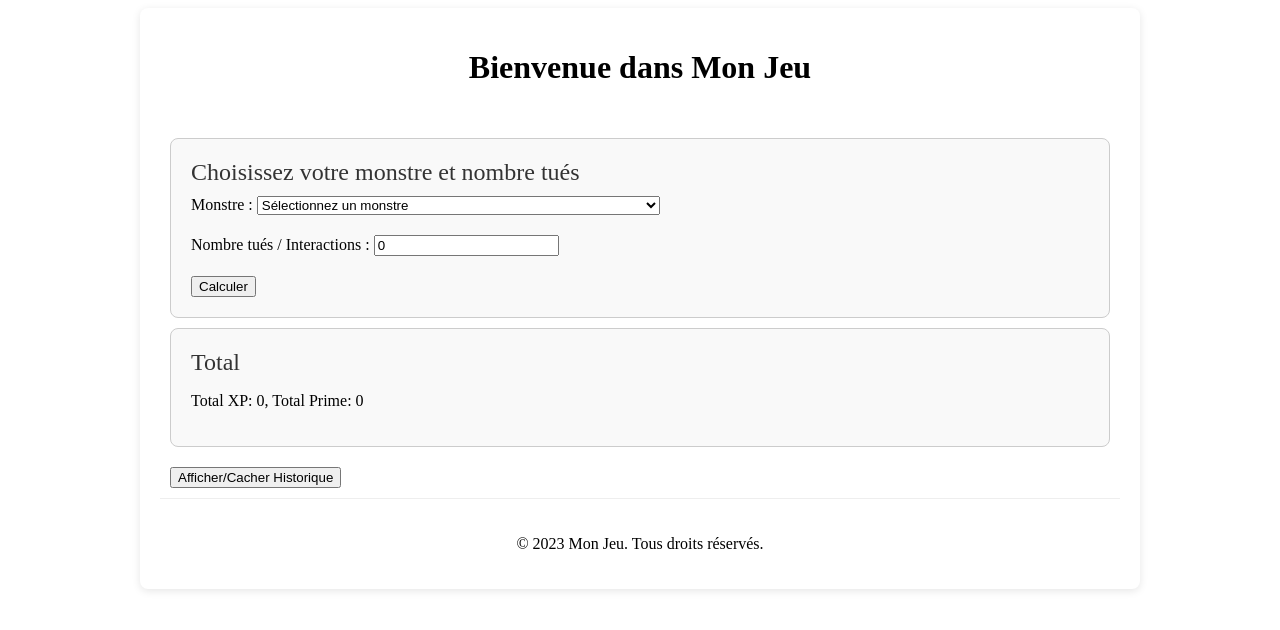
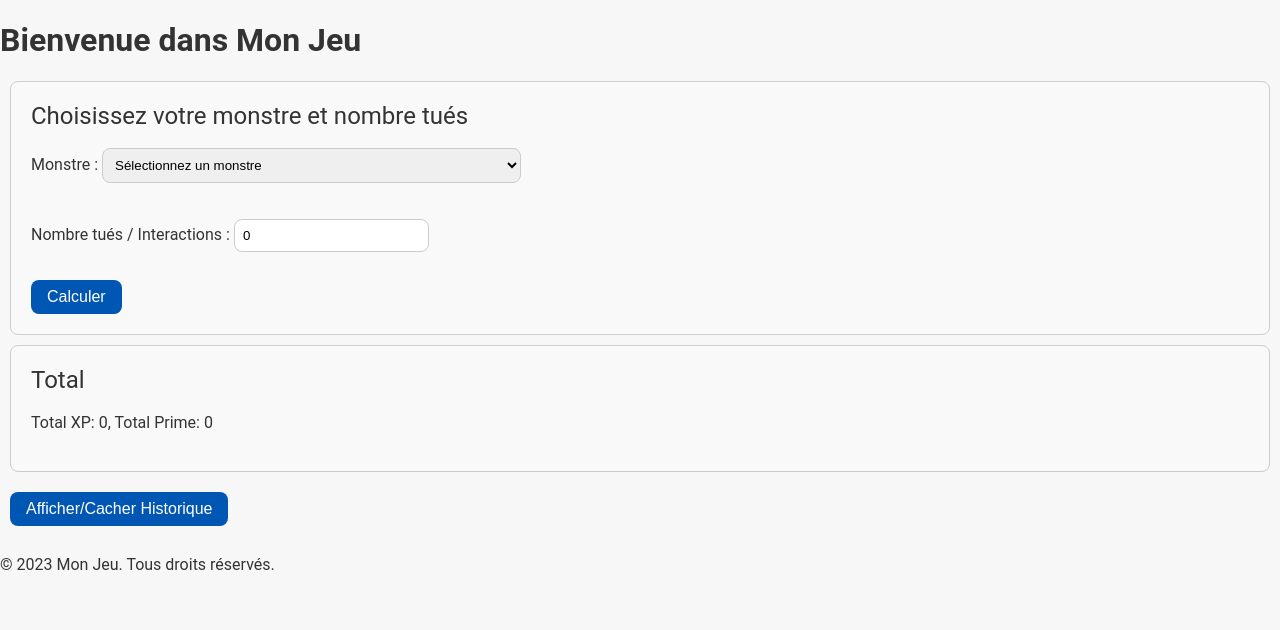
Before and after one commit to AkaTordu/JsWorkspace, a Next.js app in the folder huntnext/: page / in a window 1280 px wide. Shown: the top 630 px of the page. Built offline with nearby package versions, Linux system fonts and the light colour scheme.

Commit message:
update UI

```diff
--- a/huntnext/pages/index.js
+++ b/huntnext/pages/index.js
@@ -1,4 +1,4 @@
-import styles from '../styles/home.module.css';
+import styles from '../styles/globals.css';  // Importe les styles globaux
 import GameInterface from '../components/GameInterface';  // Assure-toi que le chemin est correct
 
 export default function Home() {
--- a/huntnext/styles/globals.css
+++ b/huntnext/styles/globals.css
@@ -1,14 +1,23 @@
 /* styles/globals.css */
+:root {
+  --primary-color: #0056b3;
+  --background-color: #f7f7f7;
+  --text-color: #333;
+  --button-hover-color: #003870;
+  --border-radius: 8px;
+  --shadow: 0 4px 6px rgba(0,0,0,0.1);
+}
+
 body {
   margin: 0;
   padding: 0;
-    font-family: Arial, sans-serif;
-    background-color: #f4f4f4;
-    color: #333;
+  font-family: 'Roboto', sans-serif;
+  background-color: var(--background-color);
+  color: var(--text-color);
 }
 
 h1, h2, h3, h4, h5, h6 {
-    color: #333;
+  color: var(--text-color);
 }
 
 p {
@@ -16,36 +25,39 @@ body {
 }
 
 a {
-    color: #0070f3;
+  color: var(--primary-color);
   text-decoration: none;
 }
 
 button {
-    background-color: #0070f3;
+  background-color: var(--primary-color);
   color: white;
   border: none;
   padding: 8px 16px;
-    border-radius: 5px;
+  border-radius: var(--border-radius);
   cursor: pointer;
   font-size: 16px;
+  transition: background-color 0.3s;
 }
 
 button:hover {
-    background-color: #0056b3;
+  background-color: var(--button-hover-color);
 }
 
 input[type="number"],
 select {
   padding: 8px;
   margin: 8px 0;
-    border-radius: 5px;
+  border-radius: var(--border-radius);
   border: 1px solid #ccc;
+  transition: border-color 0.3s, box-shadow 0.3s;
 }
 
 input[type="number"]:focus,
 select:focus {
-    border-color: #0070f3;
+  border-color: var(--primary-color);
   outline: none;
+  box-shadow: var(--shadow);
 }
 
 img {
--- a/huntnext/styles/home.module.css
+++ b/huntnext/styles/home.module.css
@@ -1,4 +1,4 @@
-/* styles/Home.module.css */
+/* styles/home.module.css */
 .container {
     max-width: 960px;
     margin: 0 auto;
@@ -11,6 +11,7 @@
 .header {
     text-align: center;
     padding-bottom: 20px;
+    font-family: 'Roboto', sans-serif;
 }
 
 .footer {
```
Also changed, not shown: huntnext/package.json (+7 -6 lines), 1 other file (tests, documents, lock files or other folders). Lines whose indentation alone changed are shown as unchanged.
